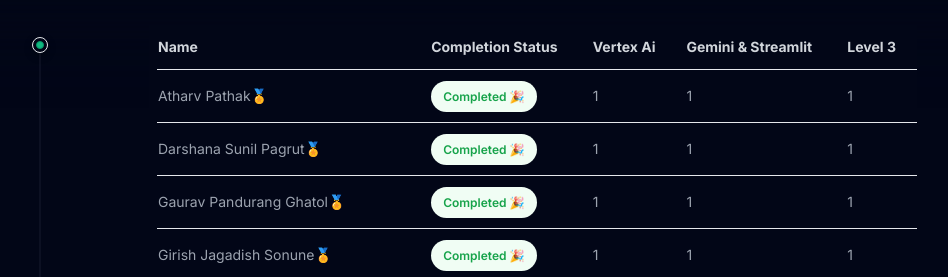
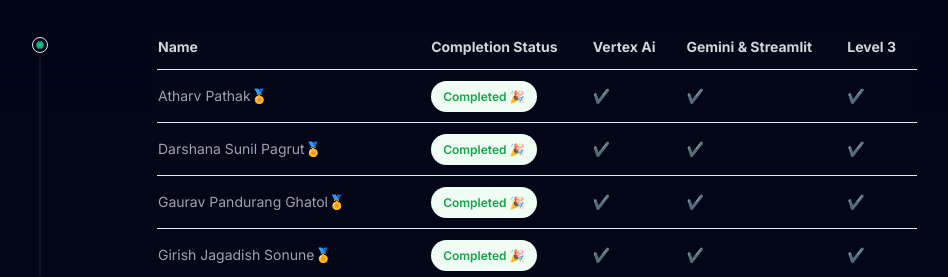
Before and after one commit to heyapurv/GenAi-Studyjams, a Next.js app: page / in a window 1280 px wide. Shown: the part 523-800 px from the top of the page, without its empty margins (107-1055 px from the left). Built offline with nearby package versions, Linux system fonts and the light colour scheme.

Commit message:
more emojis added

```diff
--- a/src/components/Table.tsx
+++ b/src/components/Table.tsx
@@ -28,9 +28,9 @@ export default function TableComponent() {
                                             </span>
                                         </td>
 
-                                        <td className="pr-6 py-4 whitespace-nowrap">{item.vertexAi}</td>
-                                        <td className="pr-6 py-4 whitespace-nowrap">{item.geminiAndStreamlit}</td>
-                                        <td className="pr-6 py-4 whitespace-nowrap">{item.genAiArcade}</td>
+                                        <td className="pr-6 py-4 whitespace-nowrap">{item.vertexAi == 1? "✔️":"❔"}</td>
+                                        <td className="pr-6 py-4 whitespace-nowrap">{item.geminiAndStreamlit == 1? "✔️":"❔"}</td>
+                                        <td className="pr-6 py-4 whitespace-nowrap">{item.genAiArcade == 1? "✔️":"❔"}</td>
                                     </tr>
                                 ))}
                             </tbody>
```
